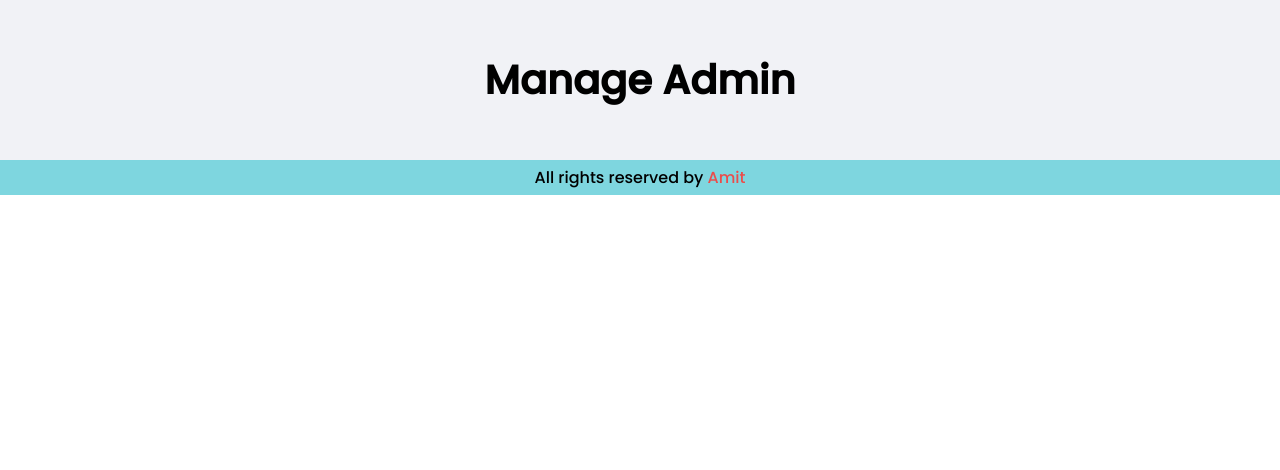
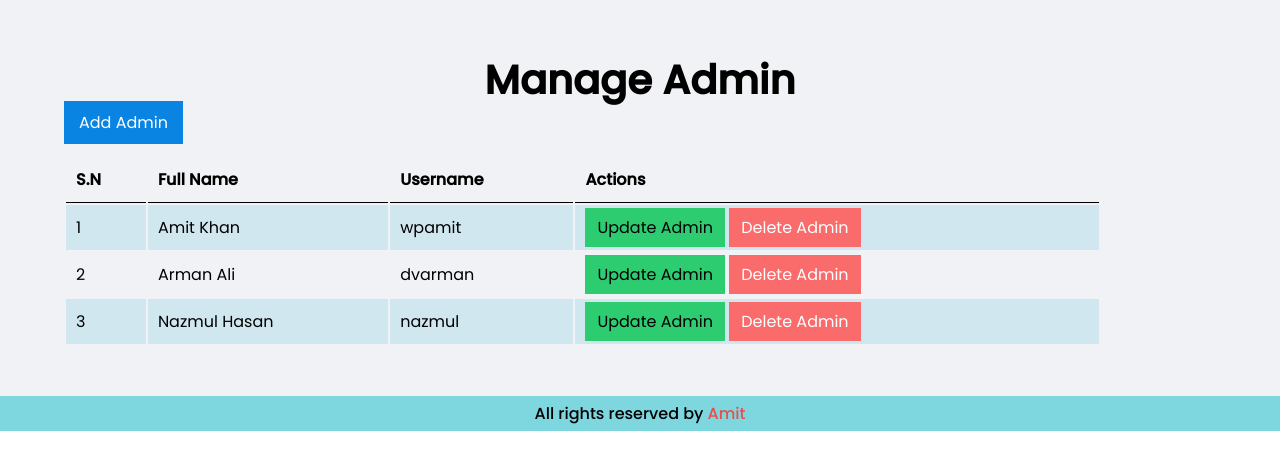
Before and after one commit to coderamit01/food-restaurant, a PHP site: page /admin/manage-admin.php in a window 1280 px wide. Shown: the part 70-540 px from the top of the page. Run offline with PHP 8.4, Linux system fonts and the light colour scheme.

Commit message:
add admin sections file

```diff
--- a/admin/manage-admin.php
+++ b/admin/manage-admin.php
@@ -4,6 +4,45 @@
   <section class="main-content">
     <div class="container">
       <h1 class="text-center">Manage Admin</h1>
+      <!-- Add Admin button -->
+      <a class="btn-primary" href="">Add Admin</a>
+      <table class="tbl">
+        <tr>
+          <th>S.N</th>
+          <th>Full Name</th>
+          <th>Username</th>
+          <th>Actions</th>
+        </tr>
+        <tr>
+          <td>1</td>
+          <td>Amit Khan</td>
+          <td>wpamit</td>
+          <td>
+            <a class="btn-success" href="">Update Admin</a>
+            <a class="btn-danger" href="">Delete Admin</a>
+          </td>
+        </tr>
+        </tr>
+        <tr>
+          <td>2</td>
+          <td>Arman Ali</td>
+          <td>dvarman</td>
+          <td>
+            <a class="btn-success" href="">Update Admin</a>
+            <a class="btn-danger" href="">Delete Admin</a>
+          </td>
+        </tr>
+        </tr>
+        <tr>
+          <td>3</td>
+          <td>Nazmul Hasan</td>
+          <td>nazmul</td>
+          <td>
+            <a class="btn-success" href="">Update Admin</a>
+            <a class="btn-danger" href="">Delete Admin</a>
+          </td>
+        </tr>
+      </table>
     </div>
   </section>
   <!-- Main Content area End here -->
--- a/css/admin.css
+++ b/css/admin.css
@@ -86,6 +86,81 @@
 }
 /* Footer area style end here */
 
+/* Manage admin area start here */
+.btn-primary {
+  padding: 10px 15px;
+  text-decoration: none;
+  font-size: 16px;
+  background-color: #0984e3;
+  color: #ffffff;
+}
+.btn-primary:hover {
+  background-color: #0d71bd;
+}
+.btn-success {
+  padding: 8px 12px;
+  text-decoration: none;
+  font-size: 16px;
+  background-color: #2ecc71;
+  color: #000000;
+}
+.btn-success:hover {
+  background-color: #18b158;
+}
+.btn-danger {
+  padding: 8px 12px;
+  text-decoration: none;
+  font-size: 16px;
+  background-color: #fa6b6b;
+  color: #ffffff;
+}
+.btn-danger:hover:hover {
+  background-color: #ec5656;
+}
+
+
+
+.tbl {
+  width: 90%;
+  margin-top: 20px;
+}
+.tbl tr {
+  margin-top: 20px;
+}
+.tbl tr th {
+  padding: 10px;
+  text-align: left;
+  border-bottom: 1px solid #000000;
+}
+.tbl tr td {
+  padding: 10px;
+  text-align: left;
+}
+.tbl tr:nth-child(even) {
+  background-color: #82ccdd4a;
+}
+
+
+
+
+
+
+
+
+
+
+
+
+
+
+
+
+
+
+
+
+
+
 @media only screen and (max-width: 768px){
   .box {
     display: flex;
```
Also changed, not shown: admin/manage-category.php (+39 -0 lines), admin/manage-food.php (+39 -0 lines), admin/manage-order.php (+37 -0 lines).
